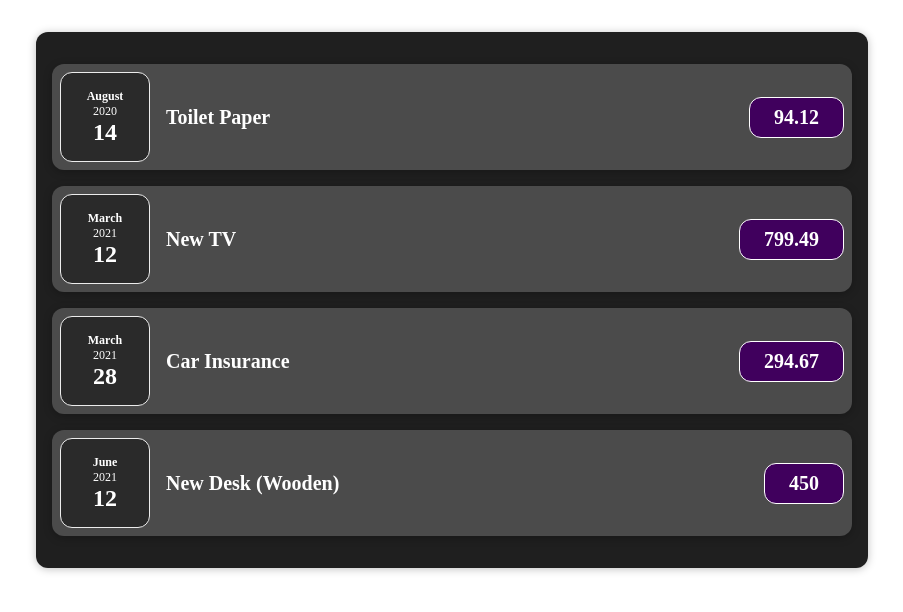
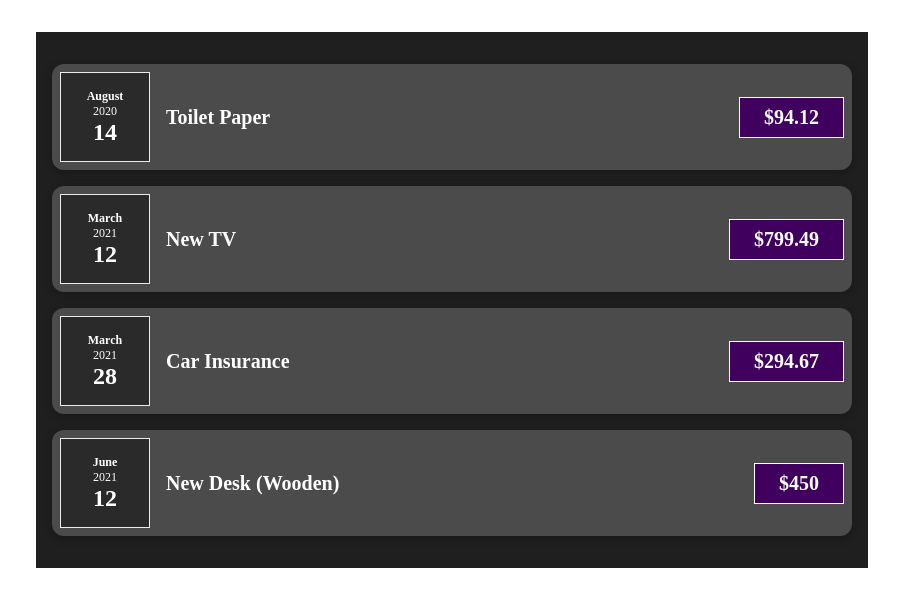
Before and after one commit to amishari/Expense-Tracker, a React (Create React App) app: page / in a window 1280 px wide. Shown: the top 612 px of the page, without its empty margins (188-1091 px from the left). Built offline with nearby package versions, Linux system fonts and the light colour scheme.

Commit message:
Final-Chap03 children props-sorting files

```diff
--- a/src/App.js
+++ b/src/App.js
@@ -1,5 +1,5 @@
 import React from 'react';
-import Expenses from './components/Expenses';
+import Expenses from './components/Expenses/Expenses';
 
 export default function App() {
 	const expenses = [
--- a/src/components/ExpenseItem.js
+++ /dev/null
@@ -1,15 +0,0 @@
-import React from 'react';
-import './ExpenseItem.css';
-
-import ExpenseDate from './ExpenseDate';
-export default function ExpenseItem(props) {
-	return (
-		<div className="expense-item">
-			<ExpenseDate date={props.date} />
-			<div className="expense-item__description">
-				<h2>{props.title}</h2>
-				<div className="expense-item__price">{props.amount}</div>
-			</div>
-		</div>
-	);
-}
--- a/src/components/ExpenseDate.css
+++ b/src/components/Expenses/ExpenseDate.css
@@ -6,7 +6,6 @@
 	border: 1px solid #ececec;
 	background-color: #2a2a2a;
 	color: white;
-	border-radius: 12px;
 	align-items: center;
 	justify-content: center;
 }
--- a/src/components/ExpenseItem.css
+++ b/src/components/Expenses/ExpenseItem.css
@@ -35,7 +35,6 @@
 	background-color: #40005d;
 	border: 1px solid white;
 	padding: 0.5rem;
-	border-radius: 12px;
 }
 
 @media (min-width: 580px) {
--- /dev/null
+++ b/src/components/Expenses/ExpenseItem.js
@@ -0,0 +1,17 @@
+import ExpenseDate from './ExpenseDate';
+import Card from '../UI/Card';
+import './ExpenseItem.css';
+
+function ExpenseItem(props) {
+	return (
+		<Card className="expense-item">
+			<ExpenseDate date={props.date} />
+			<div className="expense-item__description">
+				<h2>{props.title}</h2>
+				<div className="expense-item__price">${props.amount}</div>
+			</div>
+		</Card>
+	);
+}
+
+export default ExpenseItem;
--- a/src/components/Expenses.css
+++ b/src/components/Expenses/Expenses.css
@@ -4,6 +4,4 @@
 	margin: 2rem auto;
 	width: 50rem;
 	max-width: 95%;
-	border-radius: 12px;
-	box-shadow: 0 1px 8px rgba(0, 0, 0, 0.25);
 }
--- /dev/null
+++ b/src/components/UI/Card.css
@@ -0,0 +1,4 @@
+.card {
+	border-radius: 12px;
+	box-shadow: 0 1px 8px rgba(0, 0, 0, 0.25);
+}
--- /dev/null
+++ b/src/components/UI/Card.js
@@ -0,0 +1,7 @@
+import './Card.css';
+
+function Card(props) {
+	const classes = 'card ' + props.className;
+	return <div className={classes}>{props.children}</div>;
+}
+export default Card;
```
Also changed, not shown: src/components/Expenses/ExpenseDate.js (renamed from src/components/ExpenseDate.js), src/components/Expenses/Expenses.js (renamed from src/components/Expenses.js).
